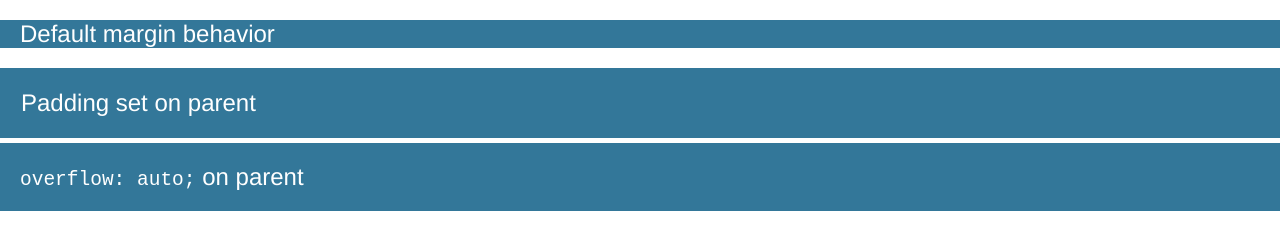
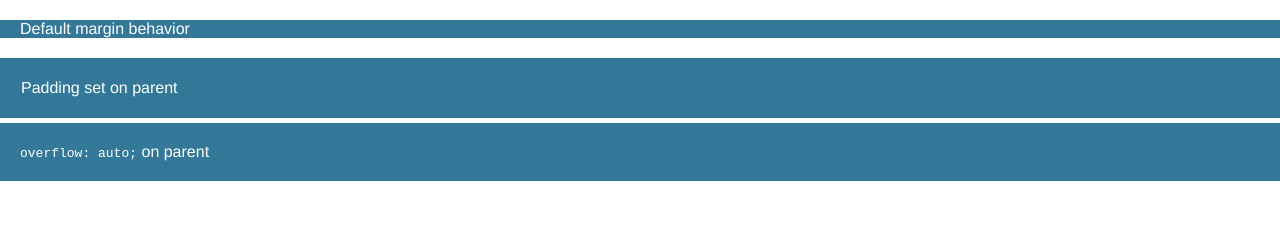
Before and after one commit to stuartpearman/lesson-examples, a plain HTML site: page overflow/index.html in a window 1280 px wide. Drawn offline with Linux system fonts and the light colour scheme.

Commit message:
changes to overflow example

```diff
--- a/overflow/index.html
+++ b/overflow/index.html
@@ -15,7 +15,7 @@ Released under the MIT license: http://jsbin.mit-license.org
 <style id="jsbin-css">
 /* Margin overflow */
 
-h2 {
+p {
   margin: 20px;
 }
 
@@ -39,29 +39,28 @@ body {
   font-family: avenir, helvetica, arial, sans-serif;
 }
 
-h2 {
+p {
   color: #fff;
-  font-weight: 400;
 }
 </style>
 </head>
 <body>
   <div>
-    <h2>
+    <p>
       Default margin behavior
-    </h2>
+    </p>
   </div>
 
   <div class="padding">
-    <h2>
+    <p>
       Padding set on parent
-    </h2>
+    </p>
   </div>
 
   <div class="overflow">
-    <h2>
+    <p>
       <code>overflow: auto;</code> on parent
-    </h2>
+    </p>
   </div>
 </body>
 </html>
```
